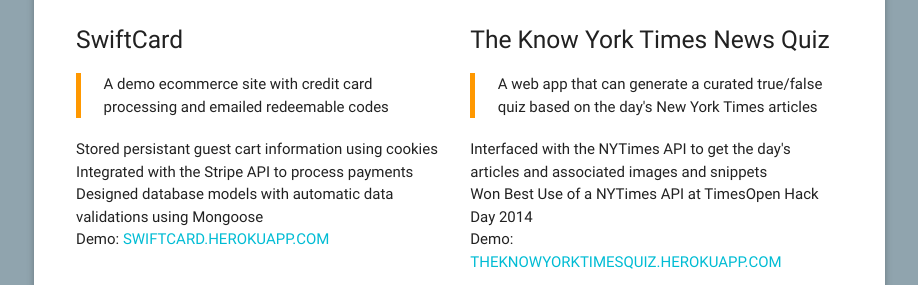
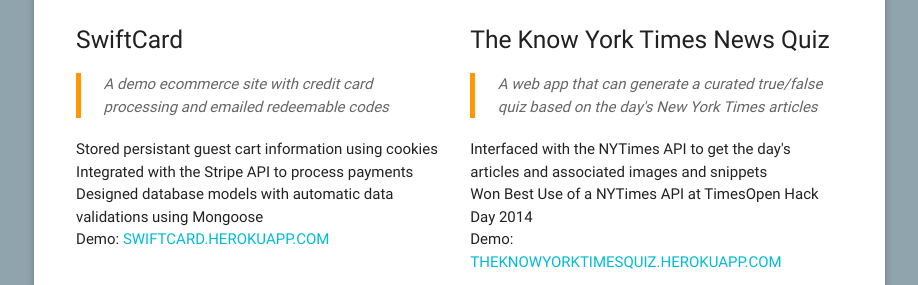
Before and after one commit to gtelljohann/gtelljohann.github.io, a website: page index.html in a window 1280 px wide. Shown: the part 460-745 px from the top of the page, without its empty margins (181-1099 px from the left). Drawn offline with nearby package versions, Linux system fonts and the light colour scheme.

Commit message:
Closes #7 - changing blockquote text style

```diff
--- a/style.css
+++ b/style.css
@@ -42,3 +42,8 @@
 footer.page-footer {
 	margin-top: 15px;
 }
+
+blockquote {
+	font-style: italic;
+	color: #666666;
+}
```
